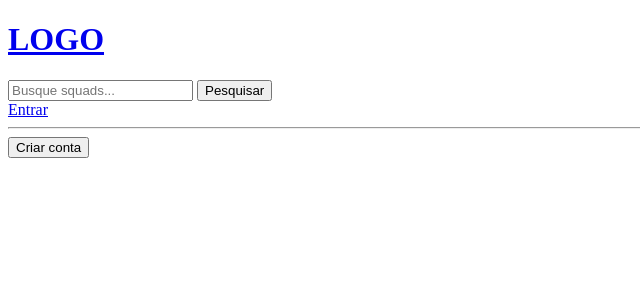
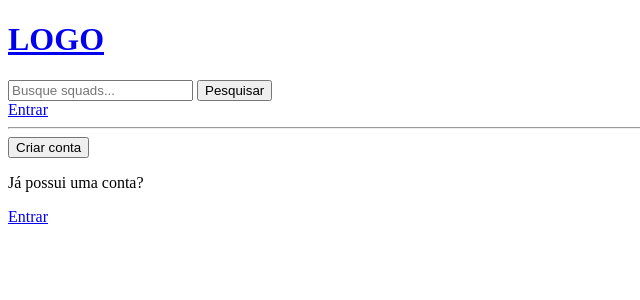
Before and after one commit to br-adriel/django-pencil-squad, a Django app: page /register in a window 1280 px wide. Shown: the top 300 px of the page, without its empty margins (0-640 px from the left). Run offline with Django 4.2, Linux system fonts and the light colour scheme.

Commit message:
Adiciona link para pagina de login

```diff
--- a/base/templates/base/login_register.html
+++ b/base/templates/base/login_register.html
@@ -24,6 +24,9 @@
 
     <button type="submit">Criar conta</button>
   </form>
+
+  <p>Já possui uma conta?</p>
+  <a href="{% url 'login' %}">Entrar</a>
 </div>
 {% endif %}
 {% endblock %}
```
